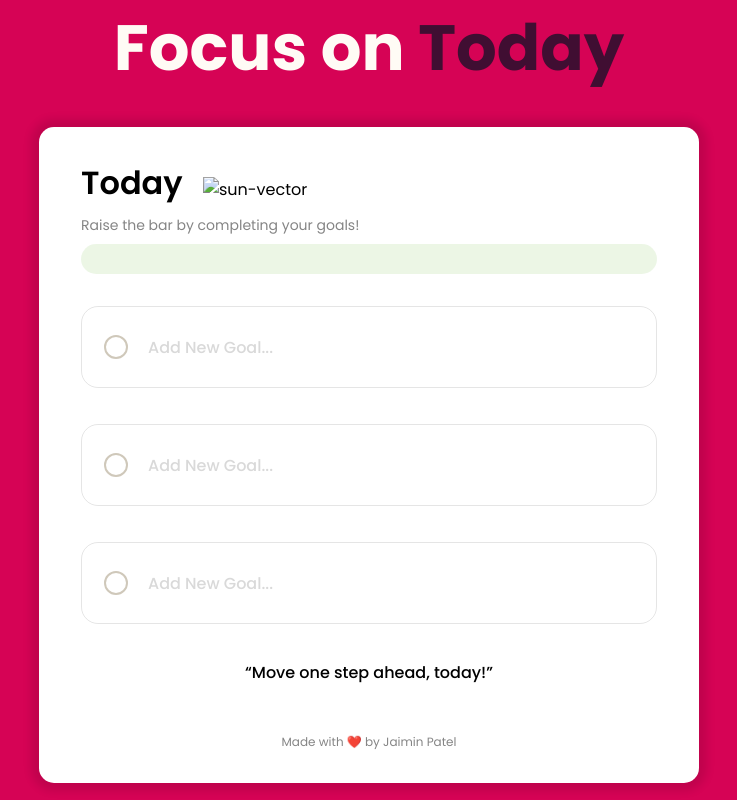
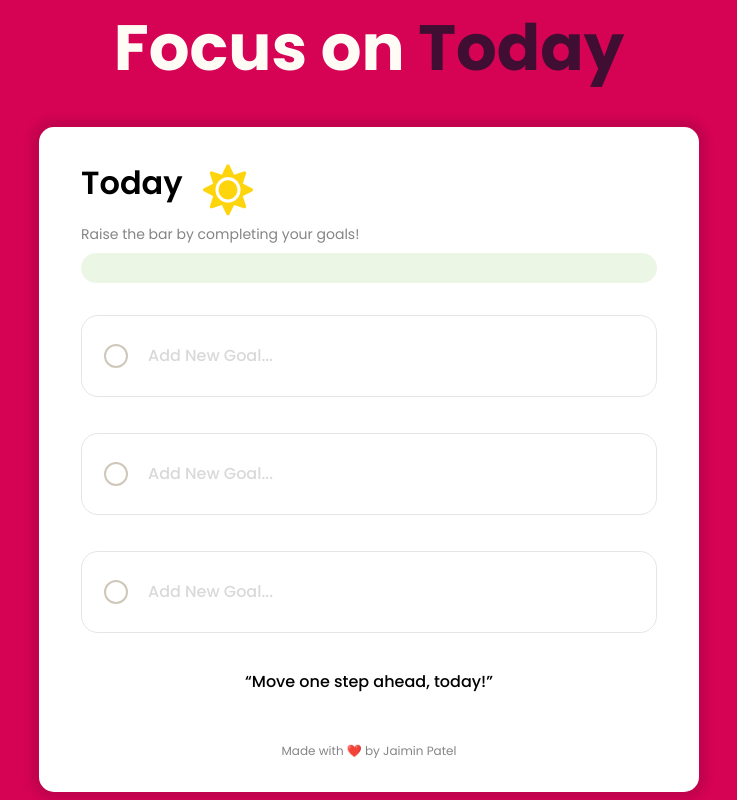
Before and after one commit to jaiminpatel047/Focus-on-Today-JavaScript, a plain HTML site: page index.html in a window 1280 px wide. Shown: the whole page, without its empty margins (271-1008 px from the left). Drawn offline with Linux system fonts and the light colour scheme; files whose address does not match are found by name.

Commit message:
Change on Sun Img

```diff
--- a/index.html
+++ b/index.html
@@ -14,7 +14,7 @@
         <div class="appContainer">
             <div id="subtitleDiv">
                 <span class="sub-title">Today</span>
-                <img class="sun-icon" src="./img/Vector.png" alt="sun-vector">
+                <img class="sun-icon" src="Vector.png" alt="sun-vector">
             </div>
             <p class="progress-lable">Raise the bar by completing your goals!</p>
             <div class="progress-bar">
```
